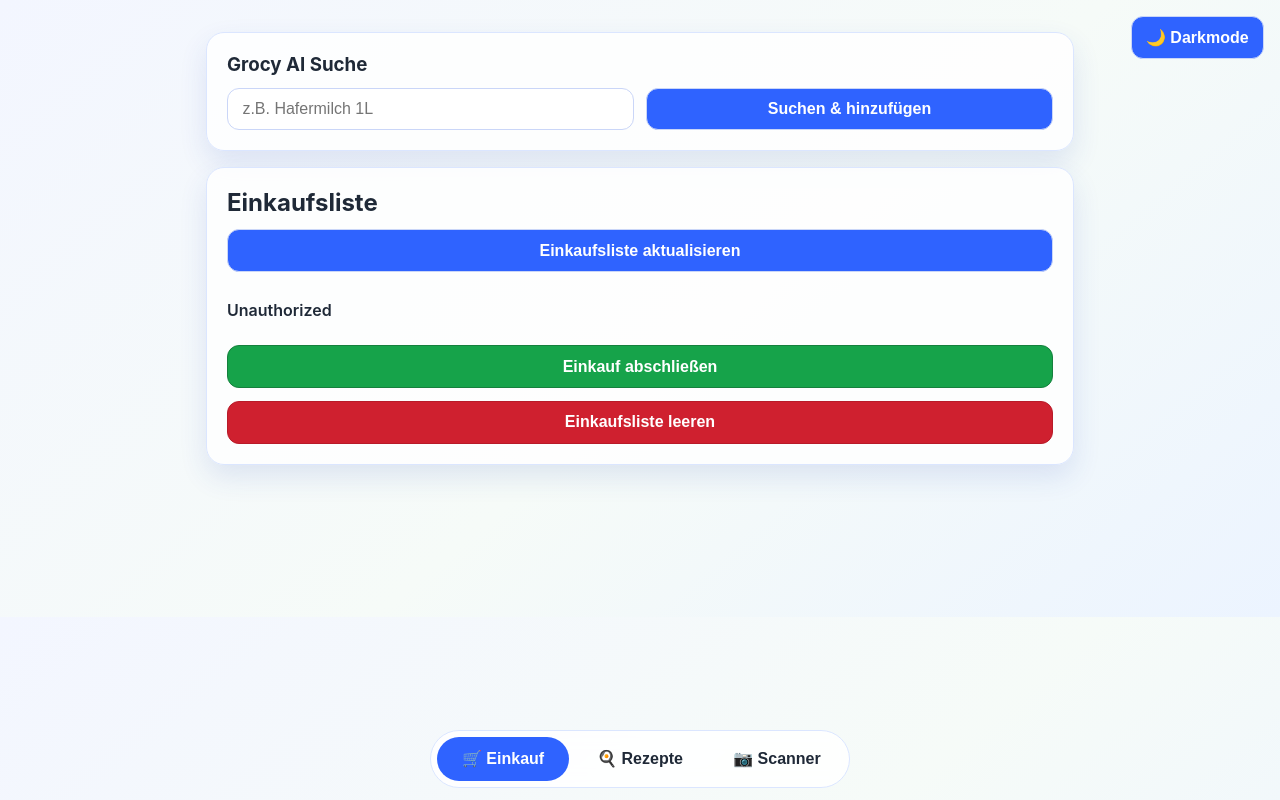
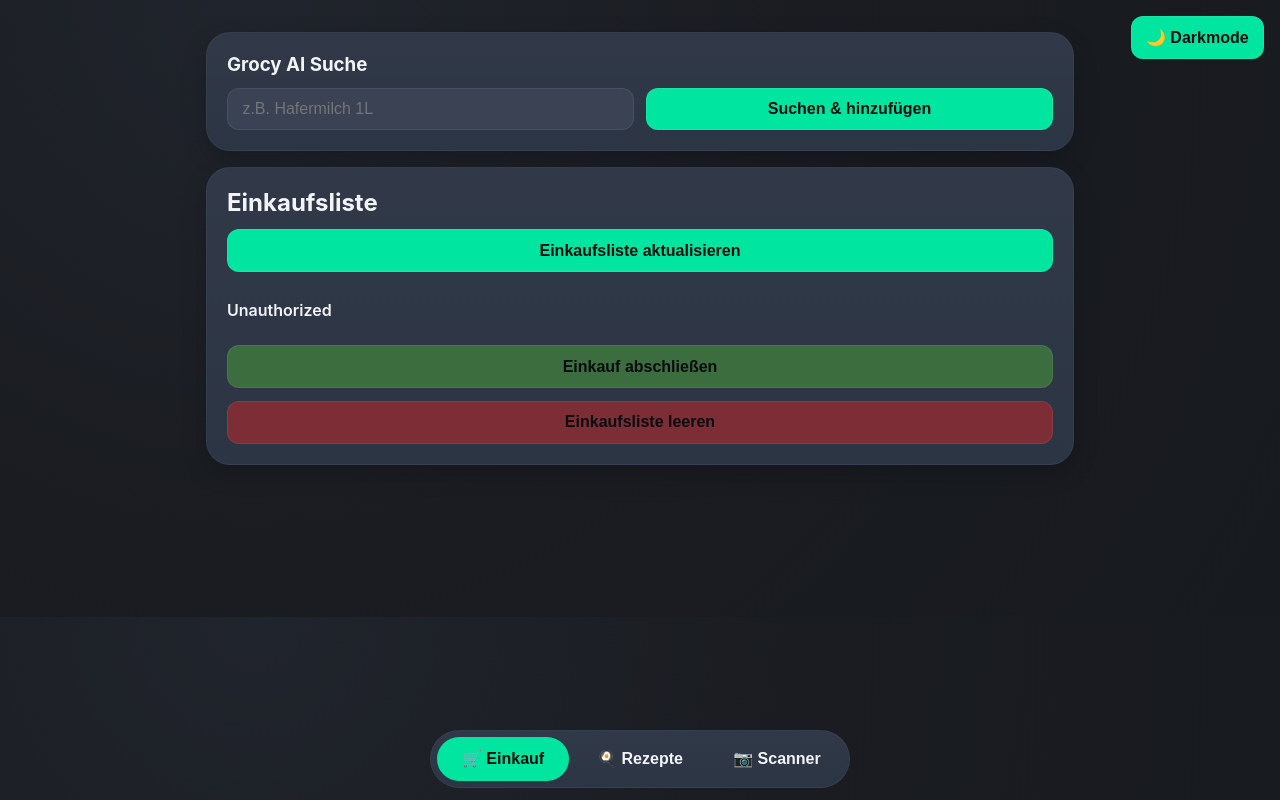
Before and after one commit to w00v91/grocy-ai-assistant, a FastAPI app: page / in a window 1280 px wide. Run offline with FastAPI, Linux system fonts and the light colour scheme; data that the repository does not hold is empty; parts of the project's set-up code (start-up, migrations or seed data) failed here and were passed over.

Commit message:
style: apply new dark dashboard theme

```diff
--- a/grocy_ai_assistant/api/static/dashboard.css
+++ b/grocy_ai_assistant/api/static/dashboard.css
@@ -4,36 +4,50 @@
 }
 
 :root {
-  color-scheme: light;
-  --bg-gradient: linear-gradient(140deg, #f3f6ff 0%, #f6fbf8 55%, #ecf4ff 100%);
-  --text: #1f2937;
-  --card-bg: rgba(255, 255, 255, 0.86);
-  --card-border: #dbe6ff;
-  --item-bg: #fff;
-  --item-border: #e6ecff;
-  --muted: #5f6d85;
-  --input-border: #cad6f8;
-  --badge-bg: #edf2ff;
-  --badge-text: #3555ad;
-  --image-bg: #eef2f9;
-  --modal-backdrop-bg: rgba(15, 23, 42, 0.72);
+  color-scheme: dark;
+  --bg-primary: #1a1c21;
+  --bg-secondary: #20242c;
+  --bg-elevated: #2f3745;
+  --bg-card: #313949;
+  --bg-card-soft: #3a4253;
+  --text-primary: #f2f4f7;
+  --text-secondary: #c5cbd6;
+  --text-muted: #8f97a3;
+  --accent-primary: #00e6a0;
+  --accent-primary-soft: rgba(0, 230, 160, 0.14);
+  --accent-primary-glow: rgba(0, 230, 160, 0.28);
+  --gradient-temp: linear-gradient(180deg, #313949 0%, #2c3544 100%);
+  --gradient-green: linear-gradient(135deg, rgba(86, 104, 63, 0.85) 0%, rgba(55, 64, 51, 0.95) 100%);
+  --gradient-red: linear-gradient(135deg, rgba(82, 52, 56, 0.92) 0%, rgba(58, 42, 46, 0.98) 100%);
+  --gradient-blue: linear-gradient(135deg, rgba(33, 43, 63, 0.95) 0%, rgba(27, 34, 49, 1) 100%);
+  --indicator-card: #3a4050;
+  --indicator-value: #8e95a1;
+  --border-soft: rgba(255, 255, 255, 0.04);
+  --shadow-soft: 0 10px 30px rgba(0, 0, 0, 0.22);
+  --shadow-card: 0 8px 24px rgba(0, 0, 0, 0.18);
+  --radius-xl: 24px;
+  --radius-lg: 18px;
+  --radius-pill: 999px;
+  --gap-sm: 10px;
+  --gap-md: 16px;
+  --gap-lg: 22px;
+  --bg-gradient: radial-gradient(circle at 20% 0%, #20242c 0%, #1a1c21 45%, #171a1f 100%);
+  --text: var(--text-primary);
+  --card-bg: var(--gradient-temp);
+  --card-border: var(--border-soft);
+  --item-bg: var(--bg-card-soft);
+  --item-border: var(--border-soft);
+  --muted: var(--text-muted);
+  --input-border: rgba(255, 255, 255, 0.08);
+  --badge-bg: #0b0c10;
+  --badge-text: #ffffff;
+  --image-bg: #2c3442;
+  --modal-backdrop-bg: rgba(2, 8, 23, 0.8);
 }
 
 
 :root[data-theme='dark'] {
   color-scheme: dark;
-  --bg-gradient: linear-gradient(140deg, #0f172a 0%, #0b1a21 55%, #111827 100%);
-  --text: #e5ecff;
-  --card-bg: rgba(20, 32, 58, 0.88);
-  --card-border: #334155;
-  --item-bg: #172036;
-  --item-border: #304263;
-  --muted: #a7b6d4;
-  --input-border: #42587f;
-  --badge-bg: #273a63;
-  --badge-text: #dbe7ff;
-  --image-bg: #1f2b44;
-  --modal-backdrop-bg: rgba(2, 8, 23, 0.8);
 }
 
 
@@ -79,7 +93,7 @@ body.modal-open {
   padding: 0.4rem;
   background: var(--card-bg);
   border: 1px solid var(--card-border);
-  border-radius: 999px;
+  border-radius: var(--radius-pill);
   display: grid;
   grid-template-columns: repeat(3, 1fr);
   gap: 0.35rem;
@@ -96,16 +110,16 @@ body.modal-open {
 }
 
 .tab-button.active {
-  background: #2f63ff;
-  color: #fff;
+  background: var(--accent-primary);
+  color: #0b0c10;
 }
 
 .card {
   background: var(--card-bg);
   border: 1px solid var(--card-border);
-  border-radius: 18px;
+  border-radius: var(--radius-xl);
   padding: 1.25rem;
-  box-shadow: 0 12px 28px rgba(38, 77, 182, 0.12);
+  box-shadow: var(--shadow-card);
 }
 .hidden {
   display: none;
@@ -124,7 +138,7 @@ h1, h2 { margin: 0 0 0.75rem; }
   height: 1.15rem;
   border-radius: 50%;
   border: 2px solid var(--item-border);
-  border-top-color: #2f63ff;
+  border-top-color: var(--accent-primary);
   animation: spin 0.8s linear infinite;
   flex-shrink: 0;
 }
@@ -224,7 +238,7 @@ h1, h2 { margin: 0 0 0.75rem; }
   display: flex;
 }
 .clear-input-button:hover {
-  background: var(--badge-bg);
+  background: var(--accent-primary-soft);
   color: var(--text);
 }
 input, button {
@@ -243,8 +257,8 @@ input {
 }
 input { min-width: 0; }
 button {
-  background: #2f63ff;
-  color: white;
+  background: var(--accent-primary);
+  color: #0b0c10;
   cursor: pointer;
   font-weight: 600;
 }
@@ -272,7 +286,7 @@ img {
   margin-left: auto;
   background: var(--badge-bg);
   color: var(--badge-text);
-  border-radius: 999px;
+  border-radius: var(--radius-pill);
   padding: 0.25rem 0.55rem;
   font-size: 0.85rem;
 }
@@ -326,10 +340,10 @@ img {
 .danger-button {
   margin-top: 0.85rem;
   width: 100%;
-  background: #cf202f;
-  border-color: #b81b29;
+  background: #7c2d35;
+  border-color: rgba(255, 255, 255, 0.08);
 }
-.danger-button:hover { background: #b81b29; }
+.danger-button:hover { background: #6b222b; }
 .variant-section {
   margin-top: 1rem;
   padding-top: 1rem;
@@ -460,10 +474,10 @@ img {
 .success-button {
   margin-top: 0.6rem;
   width: 100%;
-  background: #16a34a;
-  border-color: #15803d;
+  background: #3b6d3f;
+  border-color: rgba(255, 255, 255, 0.08);
 }
-.success-button:hover { background: #15803d; }
+.success-button:hover { background: #315d35; }
 
 #shopping-list li.shopping-item {
   position: relative;
```
Also changed, not shown: CHANGELOG.md.
